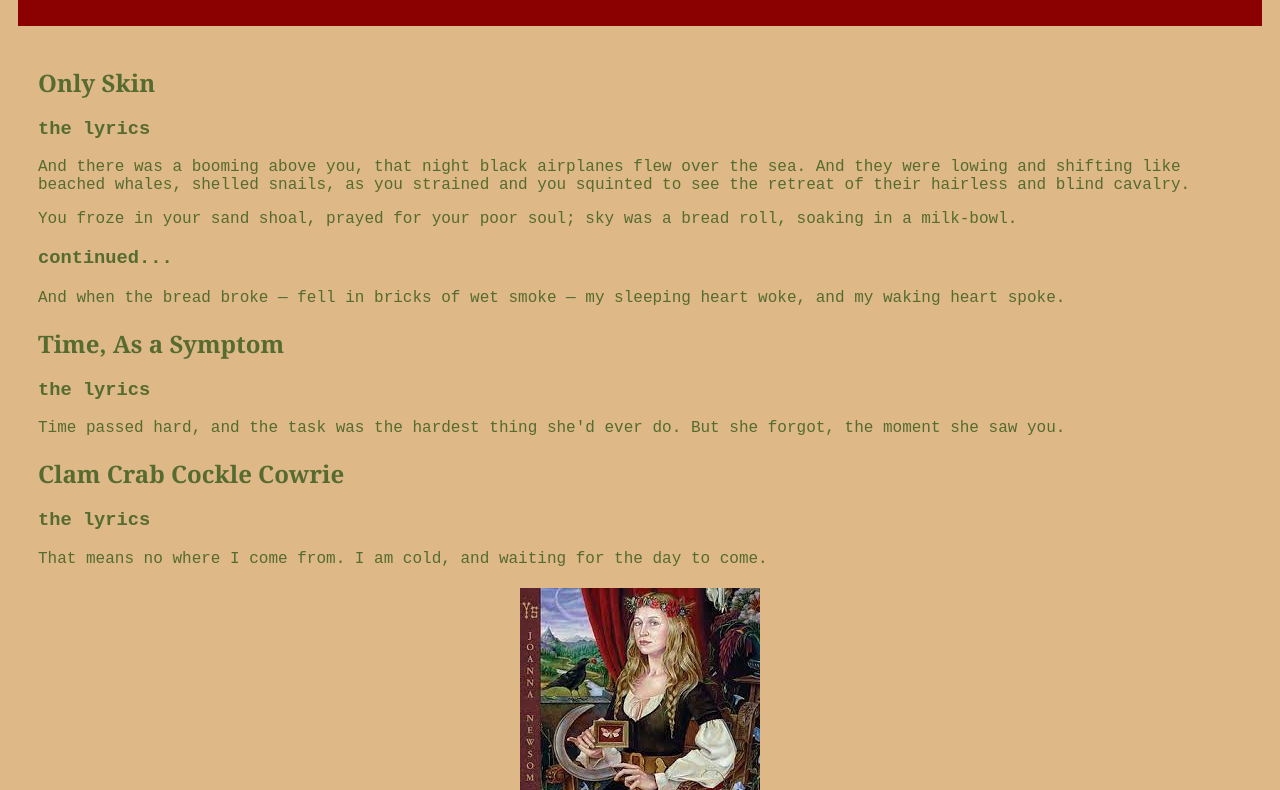
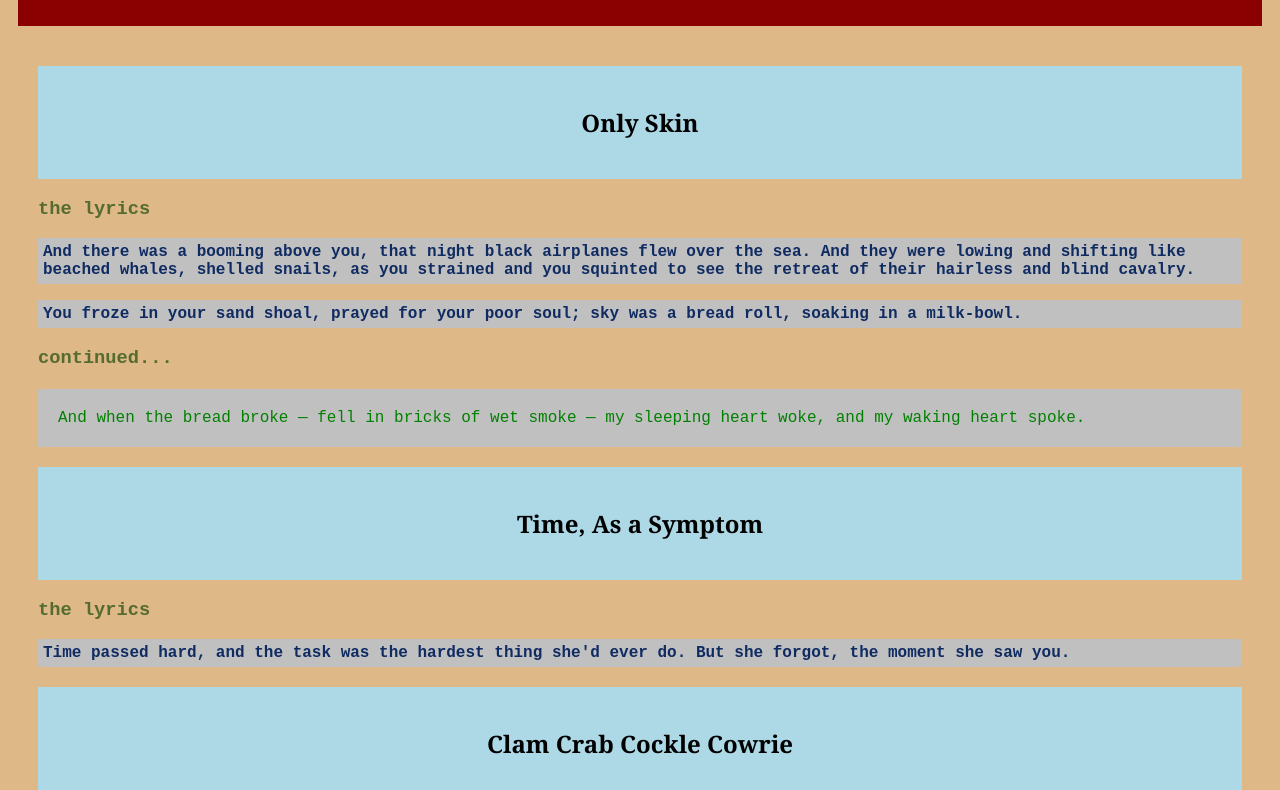
Before and after one commit to LaunchCodeAllhubs/js-assignment-4-html-me-something-hannahmihulka, a website: page index.html in a window 1280 px wide. Shown: the part 112-902 px from the top of the page. Drawn offline with Linux system fonts and the light colour scheme.

Commit message:
addded fun paragraph and updated id selectors

```diff
--- a/index.html
+++ b/index.html
@@ -9,14 +9,14 @@
 
 <body>
     <header>
-        <h1>My Favorite Joanna Newsom Lyrics</h1>
+        <h1 id="mainHeading">My Favorite Joanna Newsom Lyrics</h1>
     </header>
 
     <main>
         <section>
-            <h2>Only Skin</h2>
+            <h2 id="onlyskin">Only Skin</h2>
             <h3>the lyrics</h3>
-            <p>And there was a booming above you,
+            <p class="important">And there was a booming above you,
                 that night black airplanes flew over the sea.
                 And they were lowing and shifting like
                 beached whales,
@@ -24,7 +24,7 @@
                 as you strained and you squinted to see
                 the retreat of their hairless and blind cavalry.
             </p>
-            <p>
+            <p class="important">
                 You froze in your sand shoal,
                 prayed for your poor soul;
                 sky was a bread roll, soaking in a milk-bowl.
@@ -32,7 +32,7 @@
             <section>
                 <h3>continued...</h3>
             </section>
-            <p>
+            <p id="testP" class="funParagraph">
                 And when the bread broke —
                 fell in bricks of wet smoke —
                 my sleeping heart woke, and my waking heart spoke.
@@ -40,19 +40,19 @@
         </section>
 
         <section>
-            <h2>Time, As a Symptom</h2>
+            <h2 id="timeasasymptom">Time, As a Symptom</h2>
             <article>
                 <h3>the lyrics</h3>
-                <p>Time passed hard,
+                <p class="important">Time passed hard,
                     and the task was the hardest thing she'd ever do.
                     But she forgot,
                     the moment she saw you.
                 </p>
             </article>
-            <h2>Clam Crab Cockle Cowrie</h2>
+            <h2 id="clamcrabcockle">Clam Crab Cockle Cowrie</h2>
             <article>
                 <h3>the lyrics</h3>
-                <p>That means no where I come from.
+                <p class="important">That means no where I come from.
                     I am cold, and waiting for the day to come.
                 </p>
             </article>
@@ -64,7 +64,7 @@
     </main>
 
     <footer>
-        <p>&copy; 2023 Graded Assignment 4 | Designed by [Hannah Mihulka]</p>
+        <p class="important">&copy; 2023 Graded Assignment 4 | Designed by [Hannah Mihulka]</p>
     </footer>
 </body>
 
--- a/styles.css
+++ b/styles.css
@@ -6,6 +6,7 @@ body {
     background-color: #deb887;
     margin: 8px;
     padding: 10px;
+    display: block;
 }
 
 
@@ -21,6 +22,26 @@ main {
     padding: 20px;
 }
 
+#onlyskin {
+    background-color: lightblue;
+    color: black;
+    padding: 40px;
+    text-align: center;
+}
+
+#timeasasymptom {
+    background-color: lightblue;
+    color: black;
+    padding: 40px;
+    text-align: center;
+}
+
+#clamcrabcockle {
+    background-color: lightblue;
+    color: black;
+    padding: 40px;
+    text-align: center;
+}
 
 section {
     margin-bottom: 20px;
@@ -35,6 +56,9 @@ h2 {
 
 p {
     margin-bottom: 10px;
+    padding: 20px;
+    color:darkslateblue;
+    background-color:silver;
 }
 
 
@@ -53,15 +77,23 @@ footer {
 }
 
 
-.important {
-    font-weight: bold;
-    color: #ff0000;
-    padding: 5px;
-    border: 1px solid #ff0000;
-}
-
 #special-section {
     border: 1px solid #ccc;
     padding: 20px;
     background-color: #f0f0f0;
 }
+
+.important {
+    font-weight: bold;
+    color: #0f2b62;
+    padding: 5px;
+}
+
+#mainHeading {
+    color: red;
+}
+
+/* Class Selector */
+.funParagraph {
+    color: green; /* Paragraph with class "funParagraph" will have green color */
+}
```
